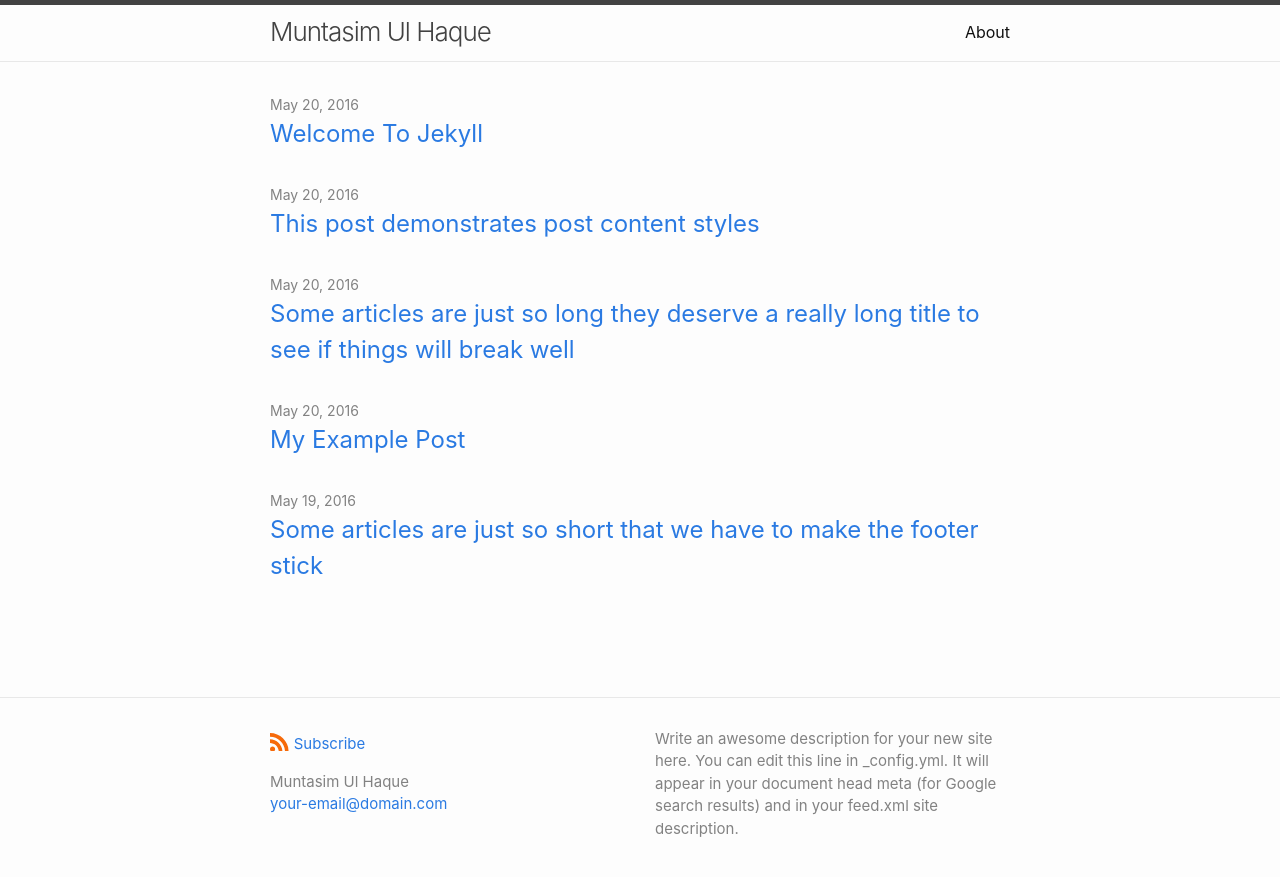
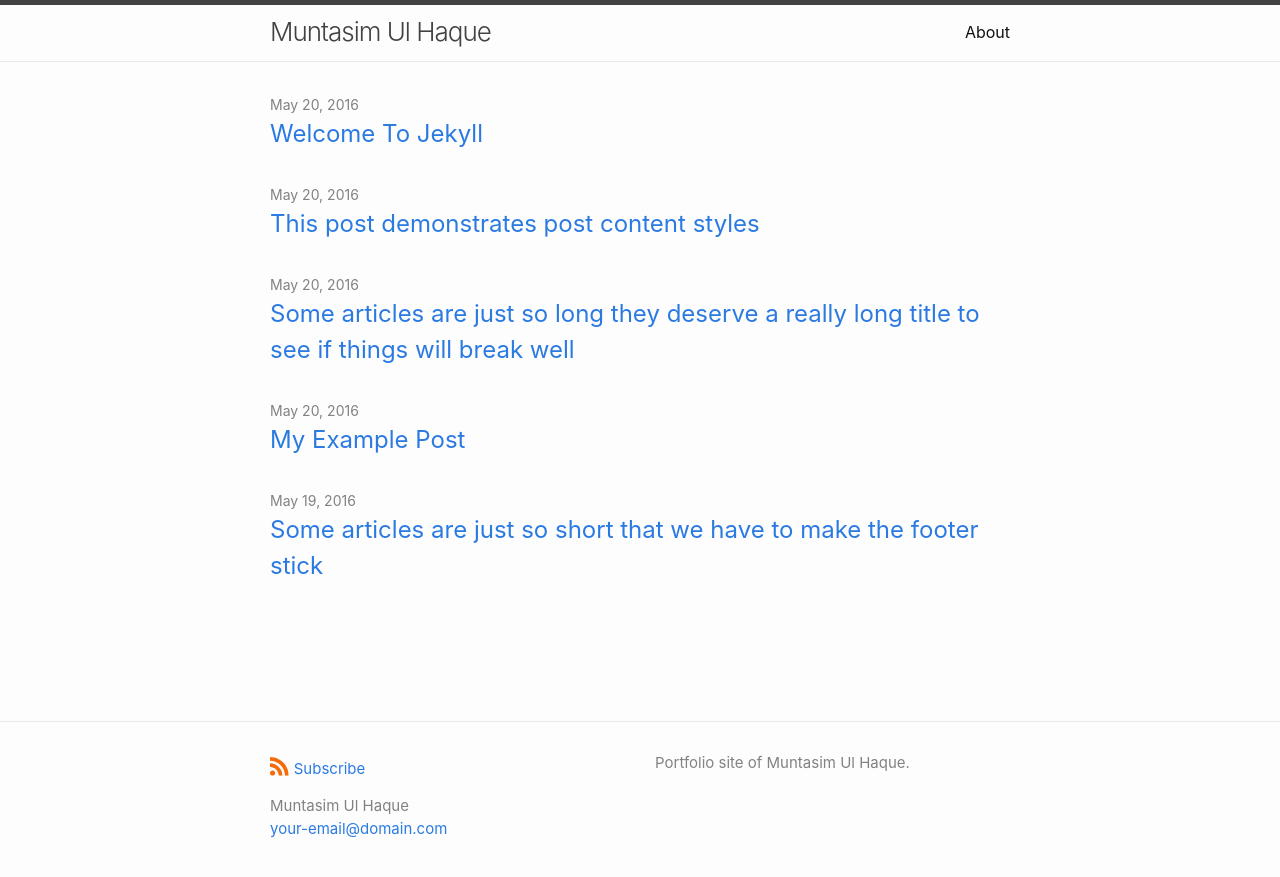
Before and after one commit to muntasimulhaque/muntasimulhaque.github.io, a Jekyll site: the page built from index.md, in a window 1280 px wide. Shown: the top 877 px of the page. Built offline with Jekyll 4.4.1, drawn with Linux system fonts in a browser that asks for light colours.

Commit message:
Update _config.yml

```diff
--- a/_config.yml
+++ b/_config.yml
@@ -6,9 +6,7 @@
 # The `>` after `description:` means to ignore line-breaks until next key.
 # If you want to omit the line-break after the end of text, use `>-` instead.
 description: >
-  Write an awesome description for your new site here. You can edit this line
-  in _config.yml. It will appear in your document head meta (for Google search
-  results) and in your feed.xml site description.
+  Portfolio site of Muntasim Ul Haque.
 
 # Build settings
 
@@ -54,6 +52,6 @@
   # Generate social links in footer.
   #social_links:
  #  - { platform: google_scholar, user_url: "https://scholar.google.com/citations?user=qsD8a0MAAAAJ" }
-  #  - { platform: linkedin,       user_url: "https://www.linkedin.com/in/muntasimulhaque" }
-  #  - { platform: github,         user_url: "https://github.com/muntasimulhaque" }
-  #  - { platform: x,              user_url: "https://x.com/muntasimulhaque" }
+  #  - { platform: linkedin, user_url: "https://www.linkedin.com/in/muntasimulhaque" }
+  #  - { platform: github, user_url: "https://github.com/muntasimulhaque" }
+  #  - { platform: x, user_url: "https://x.com/muntasimulhaque" }
```
